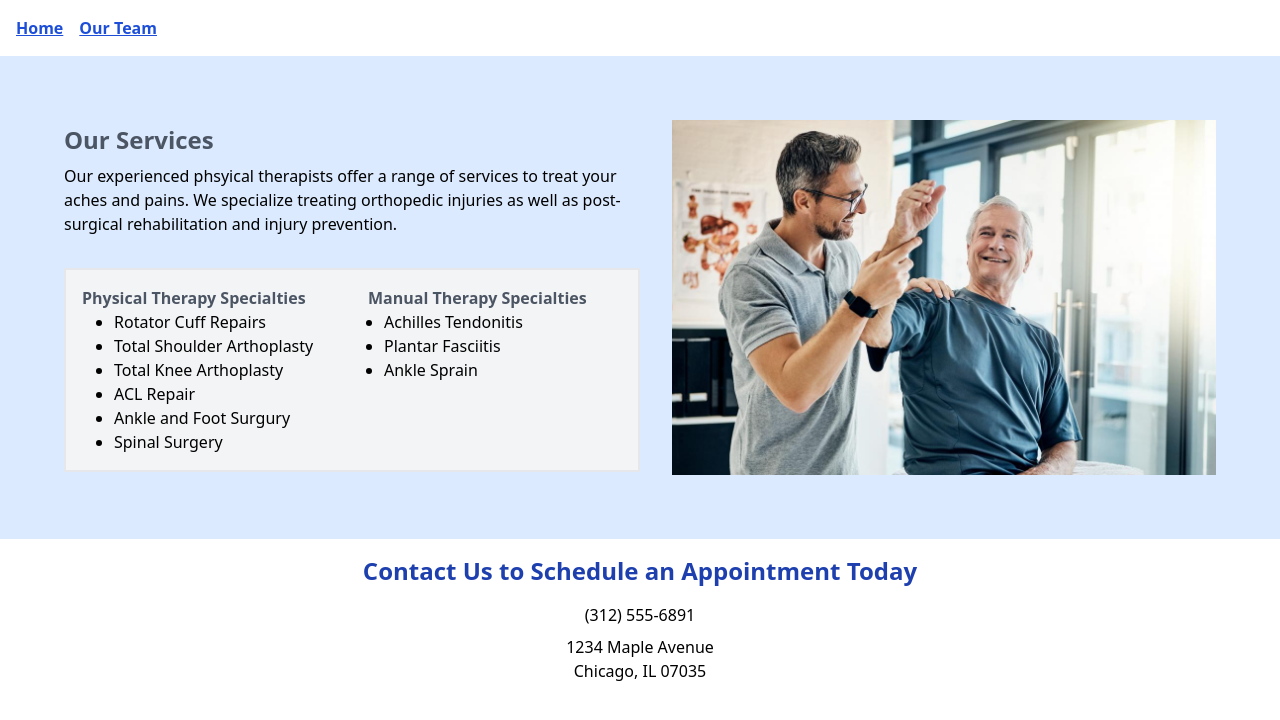
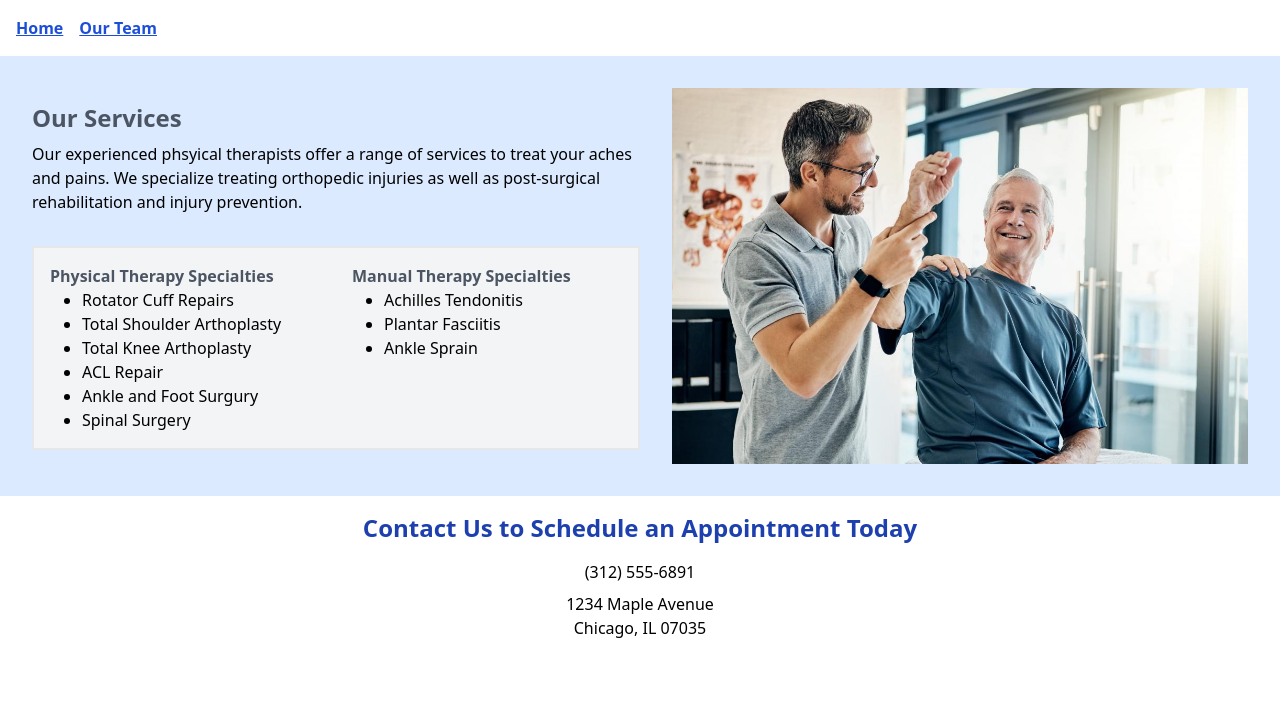
Before and after one commit to shoffman90/hw2, a plain HTML site: page page2.html in a window 1280 px wide. Drawn offline with nearby package versions, Linux system fonts and the light colour scheme.

Commit message:
final updates

```diff
--- a/page2.html
+++ b/page2.html
@@ -11,7 +11,7 @@
         <a class="font-bold underline text-blue-700 m-4" href="index.html">Home</a>
         <a class="font-bold underline text-blue-700 my-4" href="page3.html">Our Team</a>
     </div>
-    <div class="md:flex p-16 bg-blue-100 items-center">
+    <div class="md:flex p-8 bg-blue-100 items-center">
         <div class="md:w-1/2">
             <h1 class="font-bold text-gray-600 text-2xl text-left mb-2">Our Services</h1>
             <p class= "pb-8">Our experienced phsyical therapists offer a range of services to treat your aches and pains.
@@ -30,7 +30,7 @@
                 </div>
                 <div class="md:w-1/2 pl-4">
                     <p class="font-bold text-gray-600 text-l">Manual Therapy Specialties</p>
-                    <ul class="ml-4 list-disc">
+                    <ul class="ml-8 list-disc">
                         <li>Achilles Tendonitis</li>
                         <li>Plantar Fasciitis</li>
                         <li>Ankle Sprain</li>
@@ -39,7 +39,7 @@
             </div>
         </div>
         <div class="md:w-1/2">
-            <img class="pl-8 object-contain" src="Generic PT 1.jpg">
+            <img class="pl-8 object-contain justify-center" src="Generic PT 1.jpg">
         </div>
     </div>
     <div class="text-center my-4">
```
Also changed, not shown: index.html (+1 -1 lines), page3.html (+1 -1 lines).
